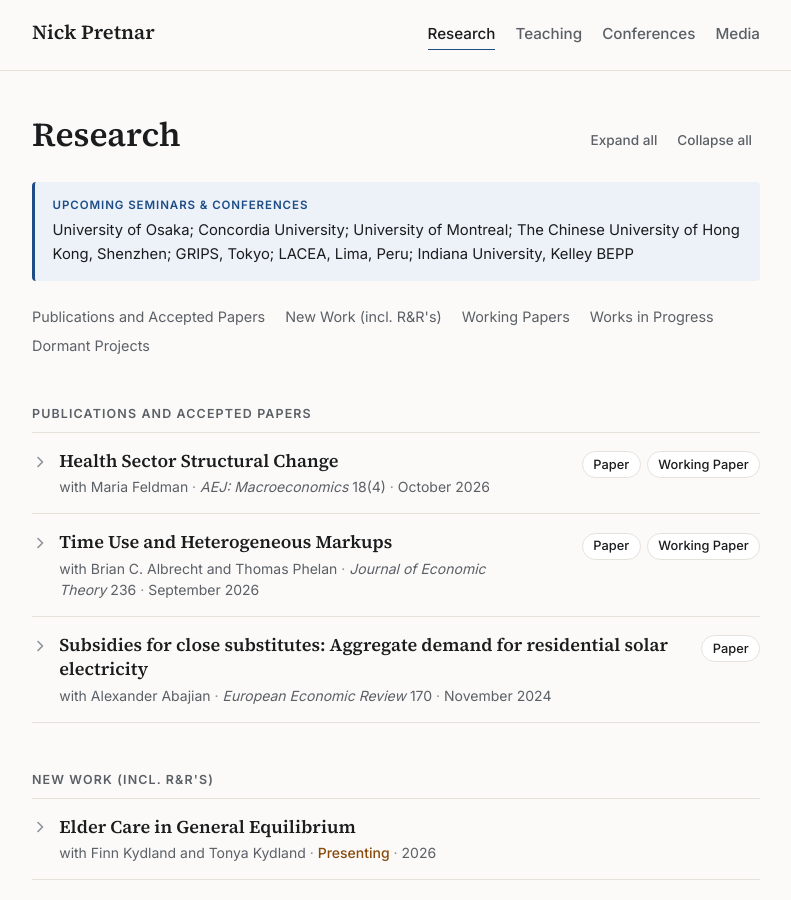
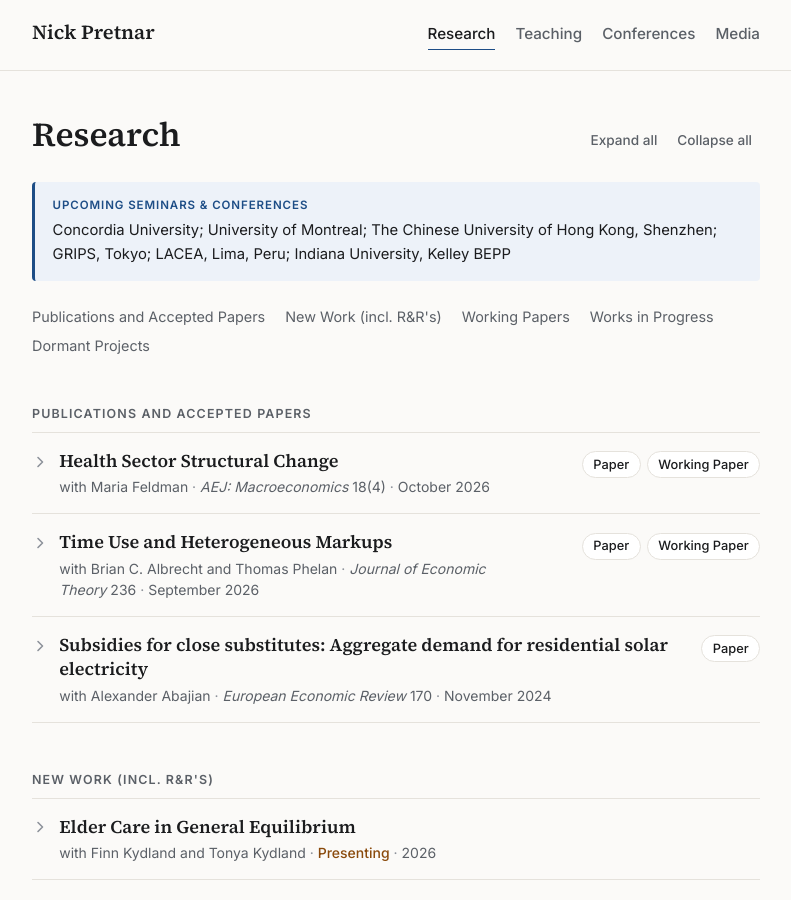
Before and after one commit to npretnar/npretnar.github.io, a Jekyll site: the page built from research.html, in a window 1280 px wide and 900 px high. Shown: the whole window, without its empty margins (244-1035 px from the left). Built offline with Jekyll 4.4.1, drawn with Linux system fonts in a browser that asks for light colours.

Commit message:
Remove duplicate University of Osaka entry

```diff
--- a/_data/research.yml
+++ b/_data/research.yml
@@ -25,7 +25,7 @@
 # drop-down until the visitor expands the paper.
 
 upcoming: >-
-  University of Osaka; Concordia University; University of Montreal;
+  Concordia University; University of Montreal;
   The Chinese University of Hong Kong, Shenzhen; GRIPS, Tokyo; LACEA, Lima,
   Peru; Indiana University, Kelley BEPP
 
```
